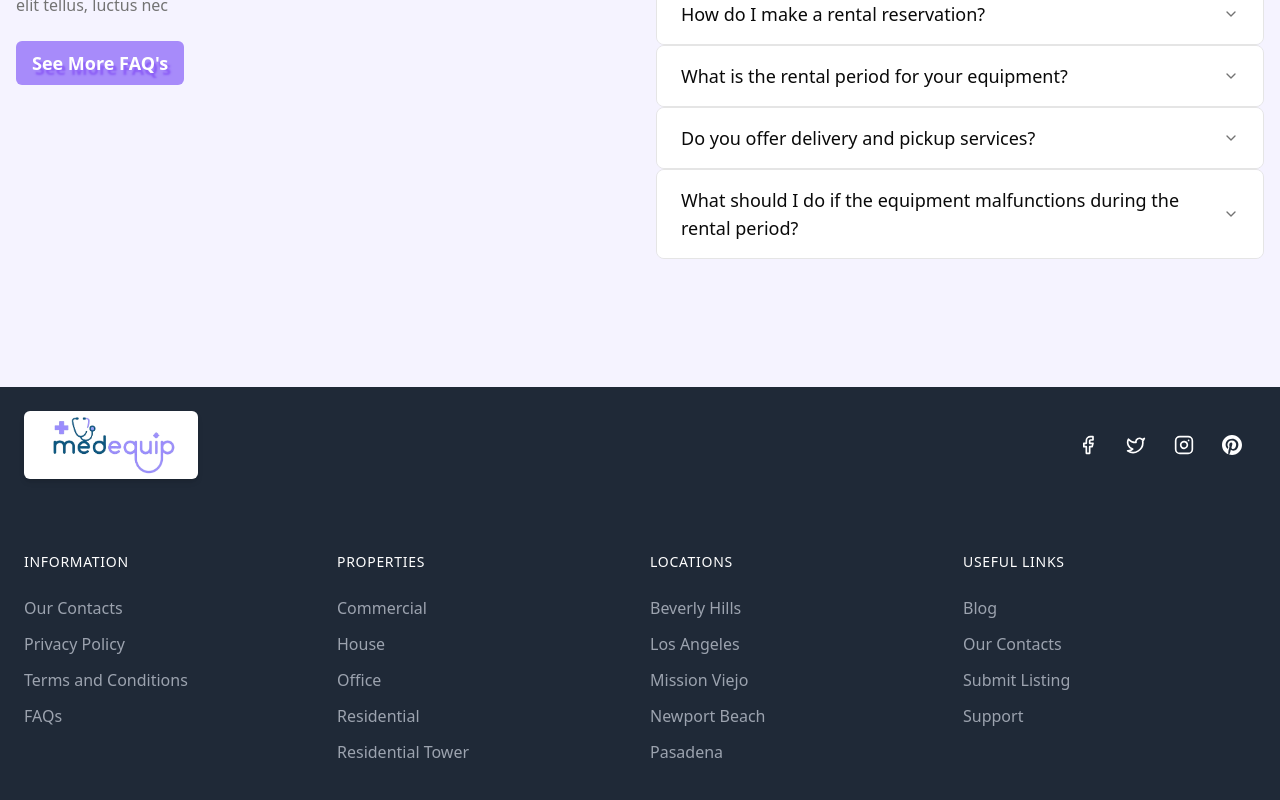
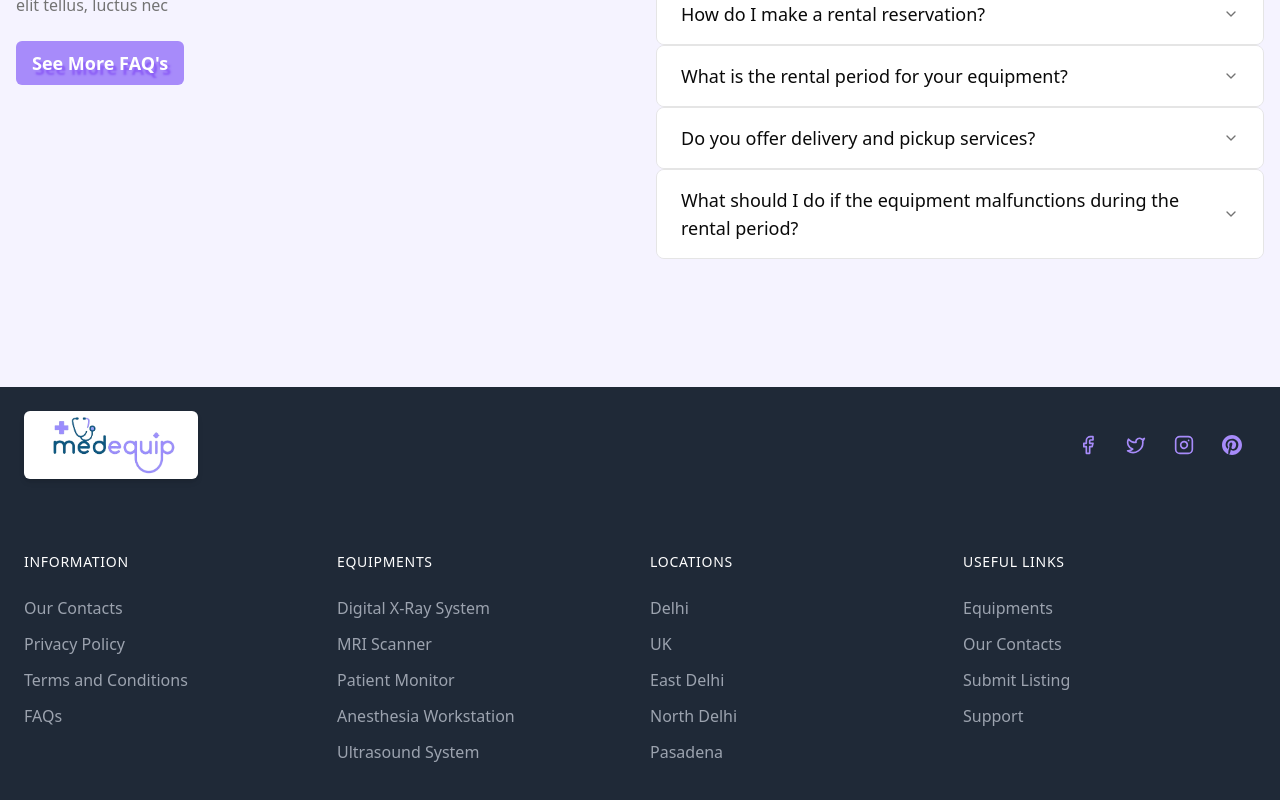
Before and after one commit to muskanm1111/medequip, a Next.js app: page /contact in a window 1280 px wide. Shown: the part 1974-2774 px from the top of the page. Built offline with nearby package versions, Linux system fonts and the light colour scheme.

Commit message:
Refactor footer and header components for improved layout and styling; update links and remove unused icons

```diff
--- a/src/components/footer.jsx
+++ b/src/components/footer.jsx
@@ -1,17 +1,15 @@
 "use client";
 
 import Link from "next/link";
-import { Facebook, Twitter, Instagram, MapPin, Phone } from "lucide-react";
+import { Facebook, Twitter, Instagram } from "lucide-react";
 import Image from "next/image";
 
 export default function Footer() {
   return (
     <footer className="bg-gray-800 text-gray-400">
-
       <div className="max-w-7xl mx-auto px-4 sm:px-6 py-6 flex flex-col sm:flex-row justify-between items-center border-b border-gray-800">
-
         <div className="flex items-center mb-4 sm:mb-0">
-          <div className="flex items-center">
+          <div className="flex items-center mt-6 md:mt-0">
             <Link
               href={"/"}
               className="bg-white  py-1 px-3 rounded-md shadow-md"
@@ -26,32 +24,31 @@ export default function Footer() {
           </div>
         </div>
 
-
-        <div className="flex">
+        <div className="flex  ">
           <Link
             href="#"
-            className="w-12 h-12 border border-gray-800 flex items-center justify-center hover:bg-violet-600 hover:border-violet-600 transition-colors"
+            className="w-12 h-12 group  border border-gray-800 flex items-center justify-center  hover:bg-violet-600 hover:border-violet-600 transition-colors"
           >
-            <Facebook className="w-5 h-5 text-white" />
+            <Facebook className="w-5 h-5 text-violet-400 group-hover:text-white" />
           </Link>
           <Link
             href="#"
-            className="w-12 h-12 border border-gray-800 border-l-0 flex items-center justify-center hover:bg-violet-600 hover:border-violet-600 transition-colors"
+            className="w-12 h-12 group border border-gray-800 border-l-0 flex items-center justify-center hover:bg-violet-600 hover:border-violet-600 transition-colors"
           >
-            <Twitter className="w-5 h-5 text-white" />
+            <Twitter className="w-5 h-5 text-violet-400 group-hover:text-white" />
           </Link>
           <Link
             href="#"
-            className="w-12 h-12 border border-gray-800 border-l-0 flex items-center justify-center hover:bg-violet-600 hover:border-violet-600 transition-colors"
+            className="w-12 h-12 group border border-gray-800 border-l-0 flex items-center justify-center hover:bg-violet-600 hover:border-violet-600 transition-colors"
           >
-            <Instagram className="w-5 h-5 text-white" />
+            <Instagram className="w-5 h-5 text-violet-400 group-hover:text-white" />
           </Link>
           <Link
             href="#"
-            className="w-12 h-12 border border-gray-800 border-l-0 flex items-center justify-center hover:bg-violet-600 hover:border-violet-600 transition-colors"
+            className="w-12 h-12 group border border-gray-800 border-l-0 flex items-center justify-center hover:bg-violet-600 hover:border-violet-600 transition-colors"
           >
             <svg
-              className="w-5 h-5 text-white"
+              className="w-5 h-5 text-violet-400 group-hover:text-white"
               fill="currentColor"
               viewBox="0 0 24 24"
             >
@@ -61,130 +58,179 @@ export default function Footer() {
         </div>
       </div>
 
-
       <div className="max-w-7xl mx-auto px-4 sm:px-6 py-12 ">
-        <div className="grid grid-cols-1 sm:grid-cols-2 lg:grid-cols-4 gap-5 ">
-
+        <div className="grid grid-cols-2 sm:grid-cols-2 lg:grid-cols-4 gap-5 ">
           <div>
             <h3 className="text-white uppercase text-sm tracking-wider font-medium mb-6">
               INFORMATION
             </h3>
             <ul className="space-y-3">
               <li>
-                <Link href="#" className="hover:text-white transition-colors">
+                <Link
+                  href="/contact"
+                  className="hover:text-violet-400 transition-colors"
+                >
                   Our Contacts
                 </Link>
               </li>
               <li>
-                <Link href="#" className="hover:text-white transition-colors">
+                <Link
+                  href="#"
+                  className="hover:text-violet-400 transition-colors"
+                >
                   Privacy Policy
                 </Link>
               </li>
               <li>
-                <Link href="#" className="hover:text-white transition-colors">
+                <Link
+                  href="#"
+                  className="hover:text-violet-400 transition-colors"
+                >
                   Terms and Conditions
                 </Link>
               </li>
               <li>
-                <Link href="#" className="hover:text-white transition-colors">
+                <Link
+                  href="#"
+                  className="hover:text-violet-400 transition-colors"
+                >
                   FAQs
                 </Link>
               </li>
             </ul>
           </div>
 
-
           <div>
-            <h3 className="text-white uppercase text-sm tracking-wider font-medium mb-6">
-              PROPERTIES
+            <h3 className="text-white  uppercase text-sm tracking-wider font-medium mb-6">
+              EQUIPMENTS
             </h3>
             <ul className="space-y-3">
               <li>
-                <Link href="#" className="hover:text-white transition-colors">
-                  Commercial
+                <Link
+                  href="/products"
+                  className="hover:text-violet-400 transition-colors"
+                >
+                  Digital X-Ray System
                 </Link>
               </li>
               <li>
-                <Link href="#" className="hover:text-white transition-colors">
-                  House
+                <Link
+                  href="/products"
+                  className="hover:text-violet-400 transition-colors"
+                >
+                  MRI Scanner
                 </Link>
               </li>
               <li>
-                <Link href="#" className="hover:text-white transition-colors">
-                  Office
+                <Link
+                  href="/products"
+                  className="hover:text-violet-400 transition-colors"
+                >
+                  Patient Monitor
                 </Link>
               </li>
               <li>
-                <Link href="#" className="hover:text-white transition-colors">
-                  Residential
+                <Link
+                  href="/products"
+                  className="hover:text-violet-400 transition-colors"
+                >
+                  Anesthesia Workstation
                 </Link>
               </li>
               <li>
-                <Link href="#" className="hover:text-white transition-colors">
-                  Residential Tower
+                <Link
+                  href="/products"
+                  className="hover:text-violet-400 transition-colors"
+                >
+                  Ultrasound System
                 </Link>
               </li>
             </ul>
           </div>
 
-
           <div>
-            <h3 className="text-white uppercase text-sm tracking-wider font-medium mb-6">
+            <h3 className="text-white  uppercase text-sm tracking-wider font-medium mb-6">
               LOCATIONS
             </h3>
             <ul className="space-y-3">
               <li>
-                <Link href="#" className="hover:text-white transition-colors">
-                  Beverly Hills
+                <Link
+                  href="#"
+                  className="hover:text-violet-400 transition-colors"
+                >
+                  Delhi
                 </Link>
               </li>
               <li>
-                <Link href="#" className="hover:text-white transition-colors">
-                  Los Angeles
+                <Link
+                  href="#"
+                  className="hover:text-violet-400 transition-colors"
+                >
+                  UK
                 </Link>
               </li>
               <li>
-                <Link href="#" className="hover:text-white transition-colors">
-                  Mission Viejo
+                <Link
+                  href="#"
+                  className="hover:text-violet-400 transition-colors"
+                >
+                  East Delhi
                 </Link>
               </li>
               <li>
-                <Link href="#" className="hover:text-white transition-colors">
-                  Newport Beach
+                <Link
+                  href="#"
+                  className="hover:text-violet-400 transition-colors"
+                >
+                  North Delhi
                 </Link>
               </li>
               <li>
-                <Link href="#" className="hover:text-white transition-colors">
+                <Link
+                  href="#"
+                  className="hover:text-violet-400 transition-colors"
+                >
                   Pasadena
                 </Link>
               </li>
             </ul>
           </div>
 
-
           <div>
             <div className="mb-10">
-              <h3 className="text-white uppercase text-sm tracking-wider font-medium mb-6">
+              <h3 className="text-white  uppercase text-sm tracking-wider font-medium mb-6">
                 USEFUL LINKS
               </h3>
               <ul className="space-y-3">
                 <li>
-                  <Link href="#" className="hover:text-white transition-colors">
-                    Blog
+                  <Link
+                    href="/products"
+                    className="hover:text-violet-400 transition-colors"
+                  >
+                    Equipments
                   </Link>
                 </li>
                 <li>
-                  <Link href="#" className="hover:text-white transition-colors">
+                  <Link
+                    href="/contact"
+                    className="hover:text-violet-400 transition-colors"
+                  >
                     Our Contacts
                   </Link>
                 </li>
                 <li>
-                  <Link href="#" className="hover:text-white transition-colors">
+                  <Link
+                    href="#"
+                    className="hover:text-violet-400 transition-colors"
+                  >
                     Submit Listing
                   </Link>
                 </li>
                 <li>
-                  <Link href="#" className="hover:text-white transition-colors">
+                  <Link
+                    href="/contact"
+                    className="hover:text-violet-400 transition-colors"
+                  >
                     Support
                   </Link>
                 </li>
--- a/src/components/header.jsx
+++ b/src/components/header.jsx
@@ -12,14 +12,14 @@ const Header = () => {
     <nav className="absolute    inset-0 top-5 z-10  ">
       <div className="container mx-auto max-w-[80.8rem] flex bg-white shadow px-6 py-3  justify-between items-center  rounded-2xl">
         {/* Logo */}
-        <div className="flex items-center space-x-2 ">
+        <Link href="/" className="flex items-center space-x-2 ">
           <Image
             src="/img/logo.png"
             alt="casaRoyal Logo"
             width="200"
             height="200"
           />
-        </div>
+        </Link>
 
         {/* Desktop Menu */}
         <div className="hidden md:flex space-x-8 text-violet-400 ">
```
